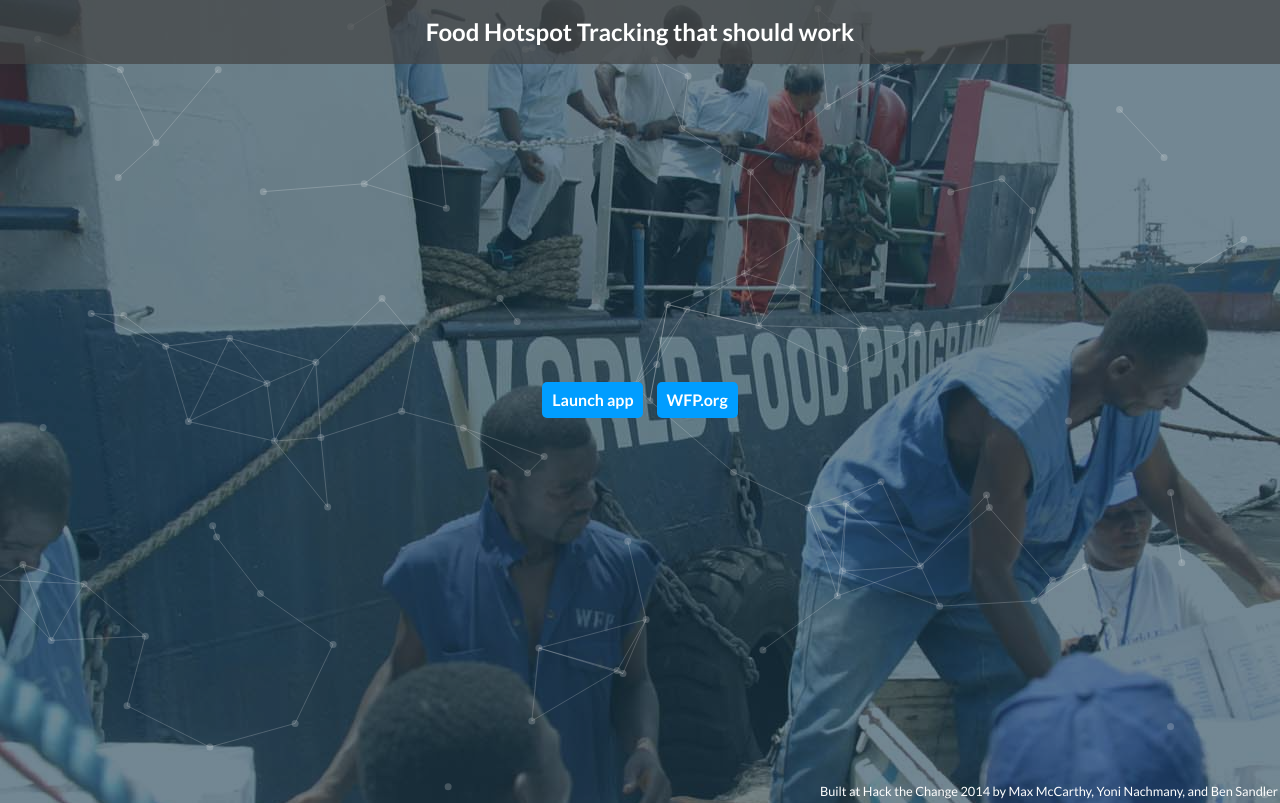
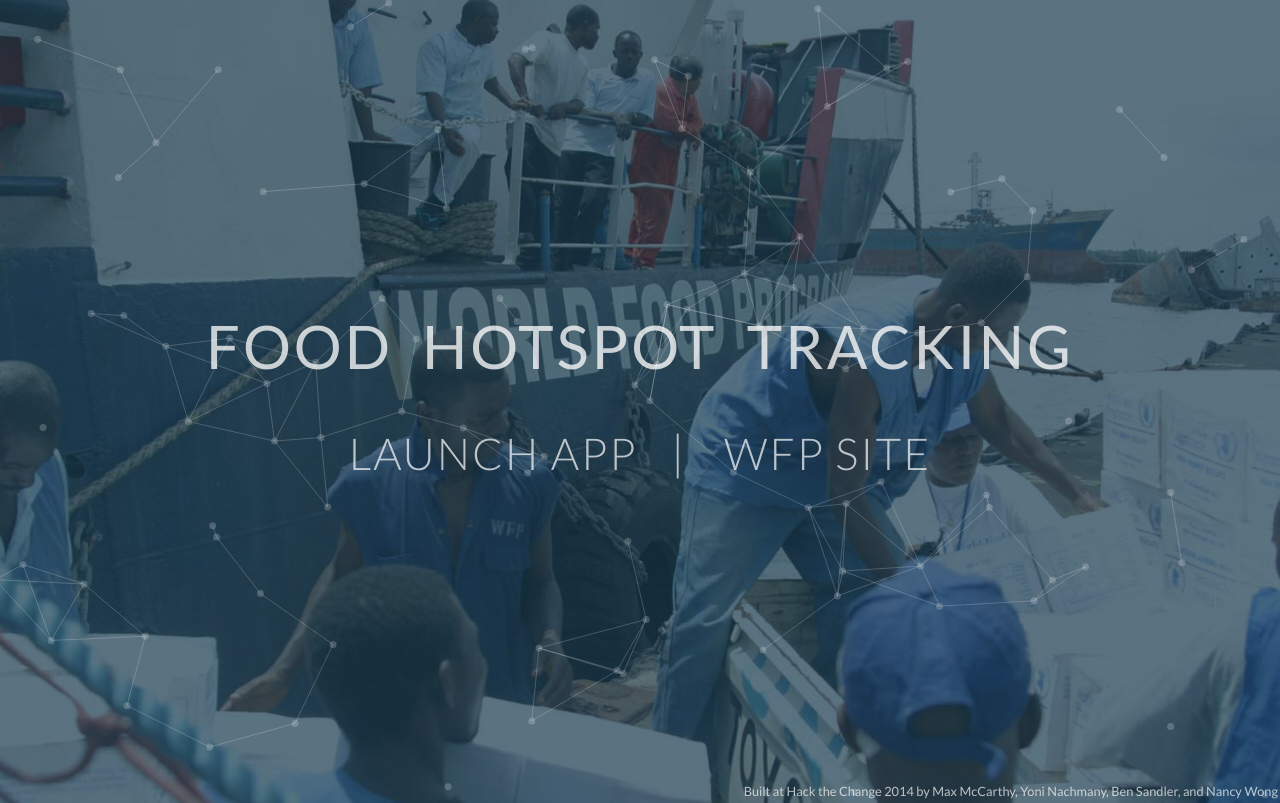
Before and after one commit to sandlerben/food-hotspot-tracking, a Flask app: page / in a window 1280 px wide. Run offline with Flask 2, Linux system fonts and the light colour scheme; some libraries are stand-ins or nearby versions.

Commit message:
nancy's cool splash page

```diff
--- a/templates/splash.html
+++ b/templates/splash.html
@@ -9,9 +9,10 @@
 	<style type="text/css">
 		html {
 			height: 100%;
-			background: linear-gradient(rgba(21, 55, 75, 0.6), rgba(21, 55, 75, 0.6)), url('static/img/wfp.jpg');
+			background: linear-gradient(rgba(21, 55, 75, 0.7), rgba(21, 55, 75, 0.7)), url('static/img/wfp.jpg');
 			/*			background: rgba(0,255,255, 0.5);*/
-			height: 100%;
+			background-size: cover;
+      height: 100%;
 			display: block;
 		}
 		div#buttons {
@@ -21,24 +22,39 @@
 			transform: translateY(-50%);
 			display: block;
 			text-align: center;
+      color: rgba(255,255,255, 0.95);
 		}
 		.button {
-			margin: 5px;
+			margin: 20px;
 			display: inline-block;
 			color: white;
-			font-weight: bold;
-			background-color: #009dff;
+      letter-spacing: 2px;
+      font-weight: 300;
+      font-size: 275%;
 			padding: 10px;
 			border-radius: 5px;
 			text-decoration: none;
+      color: rgba(255,255,255, 0.7);
 		}
+    .button:hover {
+      color: rgba(255,255,255, .95);
+    }
 		aside {
 			color: white;
 			position: absolute;
 			bottom: 2px;
 			right: 2px;
 			font-size: 80%;
-		}
+  		color: rgba(255,255,255, .7);
+    }
+    h1 {
+      position: center;
+      margin: 20px;
+      margin-bottom: 25px;
+      font-size: 60px;
+      letter-spacing: 3px;
+      opacity: 80%;
+    }
 	</style>
 
 	<script src="static/js/jquery.particleground.min.js"></script>
@@ -59,14 +75,16 @@
 </head>
 
 <body>
-	{% include 'header.html' %}
+  <!-- {% include 'header.html' %} -->
 	<div id="pg">
-		<div id="buttons">
-			<a href="/app" class="button">Launch app</a>
-			<a href="http://wfp.org" class="button">WFP.org</a>
+   		<div id="buttons">
+        <h1>FOOD&nbsp;&nbsp;HOTSPOT&nbsp;&nbsp;TRACKING</h1>
+  			<a href="/app" class="button">LAUNCH APP</a>
+        <span style="color: white; font-size: 300%; font-weight: 300; color: rgba(255,255,255, .7);">  |  </span>
+  			<a href="http://wfp.org" target="_blank" class="button">WFP SITE</a>
 		</div>
 	</div>
-	<aside>Built at Hack the Change 2014 by Max McCarthy, Yoni Nachmany, and Ben Sandler</aside>
+	<aside>Built at Hack the Change 2014 by Max McCarthy, Yoni Nachmany, Ben Sandler, and Nancy Wong</aside>
 </body>
 
 </html>
```
